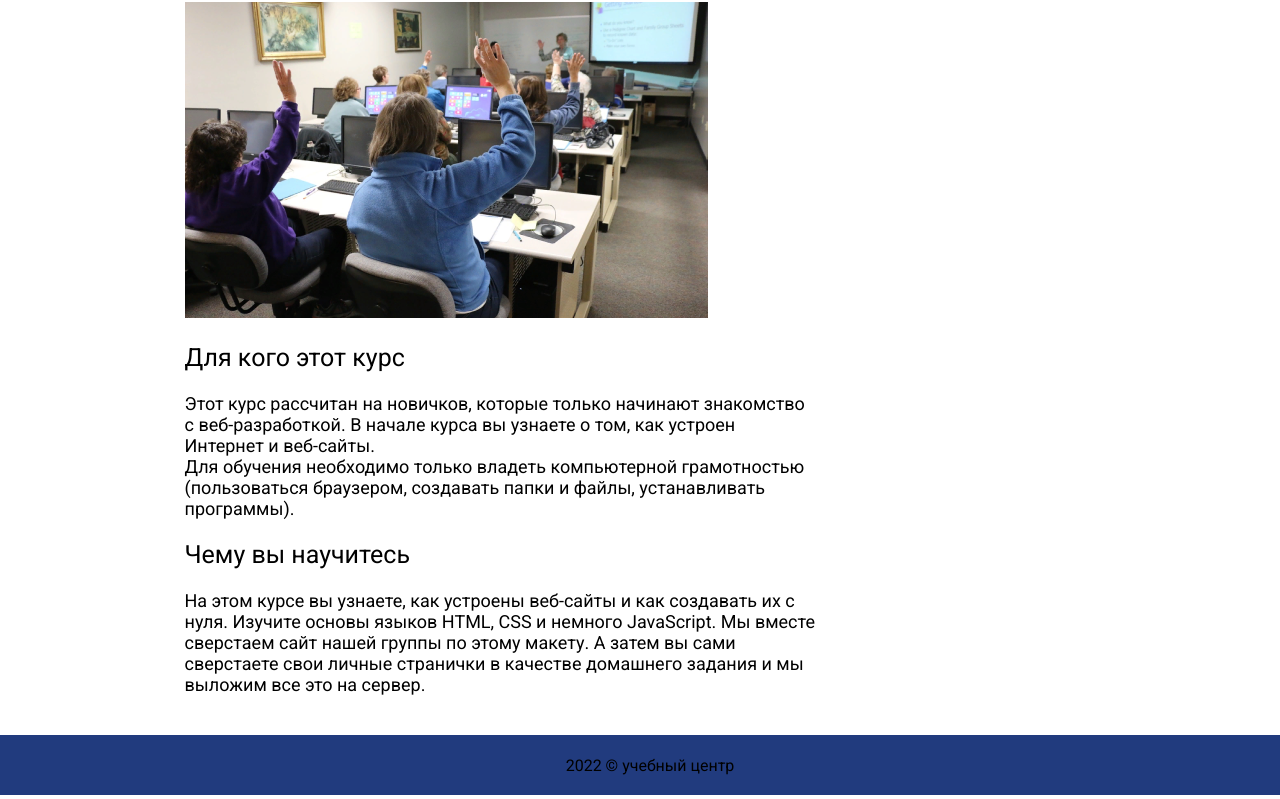
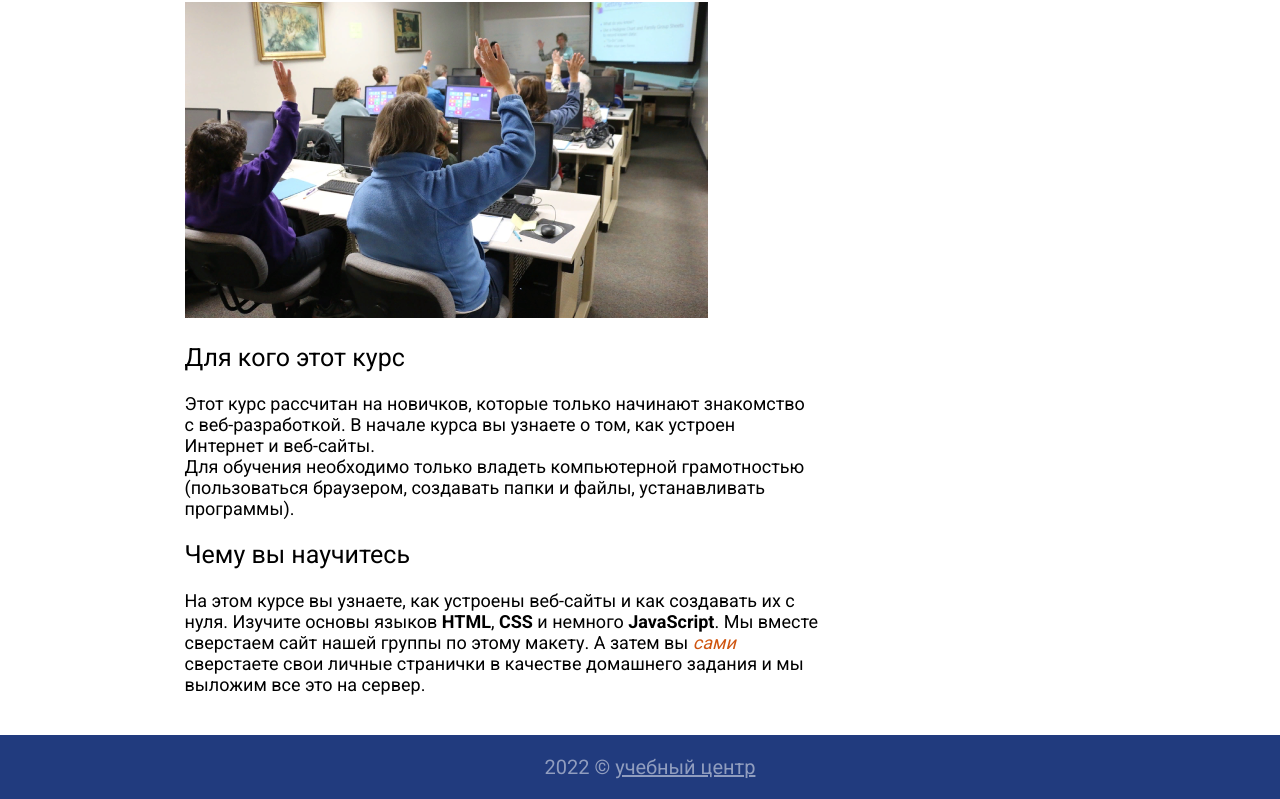
Before and after one commit to anastasyavlas/university-maket, a plain HTML site: page index.html in a window 1280 px wide. Shown: the part 153-952 px from the top of the page. Drawn offline with Linux system fonts and the light colour scheme.

Commit message:
Пока с первой стр закончили, валидатором проверили

```diff
--- a/css/style.css
+++ b/css/style.css
@@ -105,6 +105,10 @@ html{
         font-size: 25px;
     }
 
+    em{
+        color: #CF5510;
+    }
+
     .intro-text {
         width: 634px;
         height: 127px;
@@ -129,9 +133,17 @@ html{
     }
 
     .copyright {
-
+        font-family: 'Roboto';
+        font-style: normal;
+        font-weight: 400;
+        font-size: 20px;
+        color: rgba(255, 255, 255, 0.5);
     }
 
     .innop-link {
-
+        font-family: 'Roboto';
+        font-style: normal;
+        font-weight: 400;
+        font-size: 20px;
+        color: rgba(255, 255, 255, 0.5);
     }
--- a/index.html
+++ b/index.html
@@ -12,7 +12,7 @@
 </head>
 <body class="page">
    <header class="header">
-    <img class="site-logo" src="img/logo.svg">
+    <img alt="Лого учебного центра" class="site-logo" src="img/logo.svg">
     <ul class="site-menu">
         <li><a class="menu-link">Главная</a></li>
         <li><a class="menu-link">Студенты</a></li>
@@ -22,27 +22,27 @@
     <a class="login-button">Войти</a>
    </header>
 
-   <main class="main"> <!- можно исп и div, но main хорошо предназначен для осн содержимого страницы->
+   <main class="main"> <!-- можно исп и div, но main хорошо предназначен для осн содержимого страницы -->
     <h1 class="main-heading">Добро пожаловать на курс “Создание веб-сайтов (HTML, CSS)”!</h1>
-    <img class="class-photo" src="img/class.png" width="523" height="316">
+    <img class="class-photo" src="img/class.png" width="523" height="316" alt="Здесь фото учебного класса">
     <h2 >Для кого этот курс</h2>
     <p class="intro-text">Этот курс рассчитан на новичков, которые только начинают знакомство
         с веб-разработкой. В начале курса вы узнаете о том, как устроен
-        Интернет и веб-сайты.<br/>
+        Интернет и веб-сайты.<br>
         Для обучения необходимо только владеть компьютерной грамотностью
         (пользоваться браузером, создавать папки и файлы, устанавливать
         программы).</p>
     <h2>Чему вы научитесь</h2>
     <p class="intro-text">На этом курсе вы узнаете, как устроены веб-сайты и как создавать их с
-        нуля. Изучите основы языков HTML, CSS и немного JavaScript. Мы вместе
-        сверстаем сайт нашей группы по этому макету. А затем вы сами
+        нуля. Изучите основы языков <strong>HTML</strong>, <strong>CSS</strong> и немного <strong>JavaScript</strong>. Мы вместе
+        сверстаем сайт нашей группы по этому макету. А затем вы <em>сами</em>
         сверстаете свои личные странички в качестве домашнего задания и мы
         выложим все это на сервер.</p>
     </main>
 
         <footer class="footer">
             <p class="copyright">
-                2022 &copy; <a class="innop-link">учебный центр</a>
+                2022 &copy; <a href="" class="innop-link">учебный центр</a>
             </p>
 
         </footer>
```
